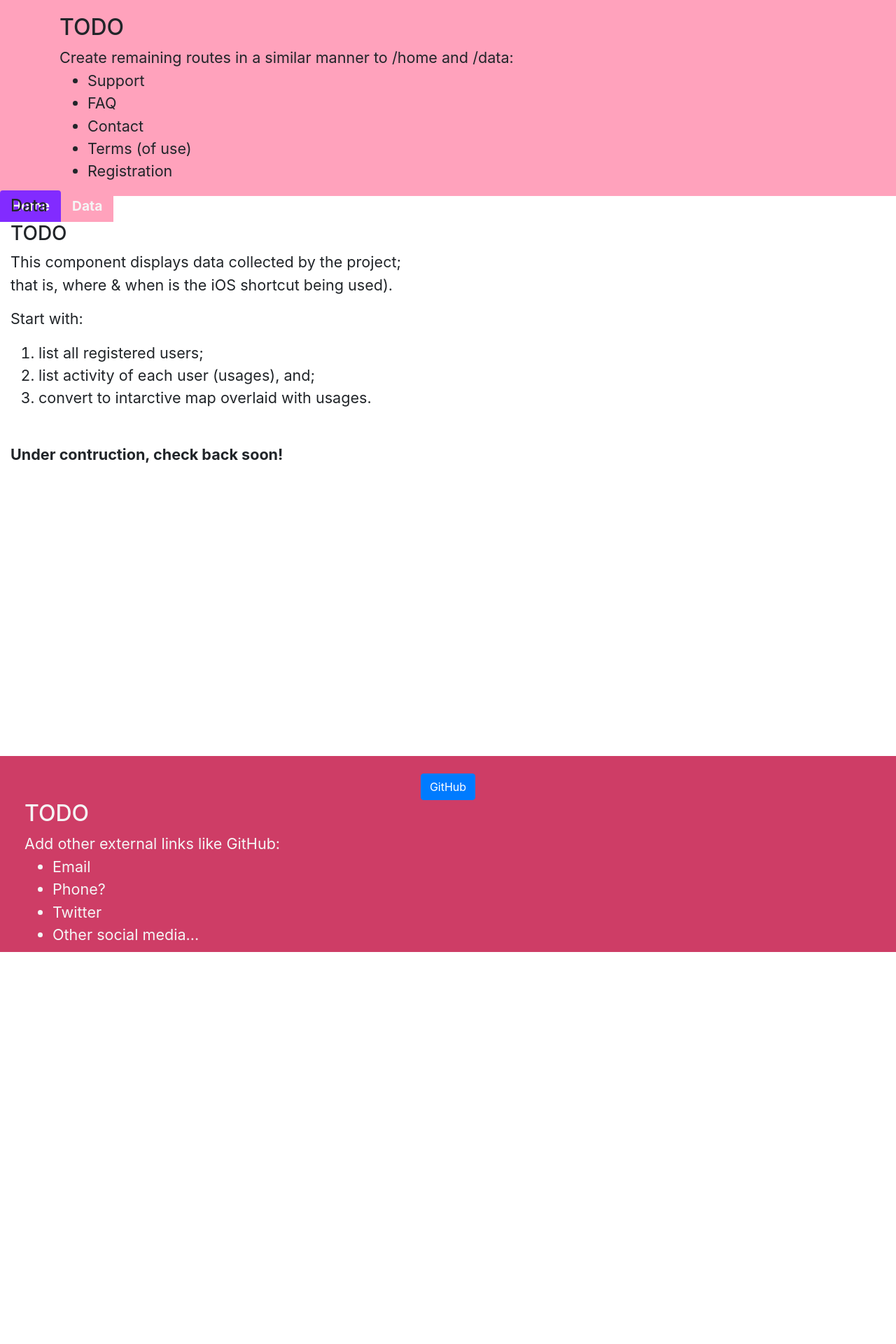
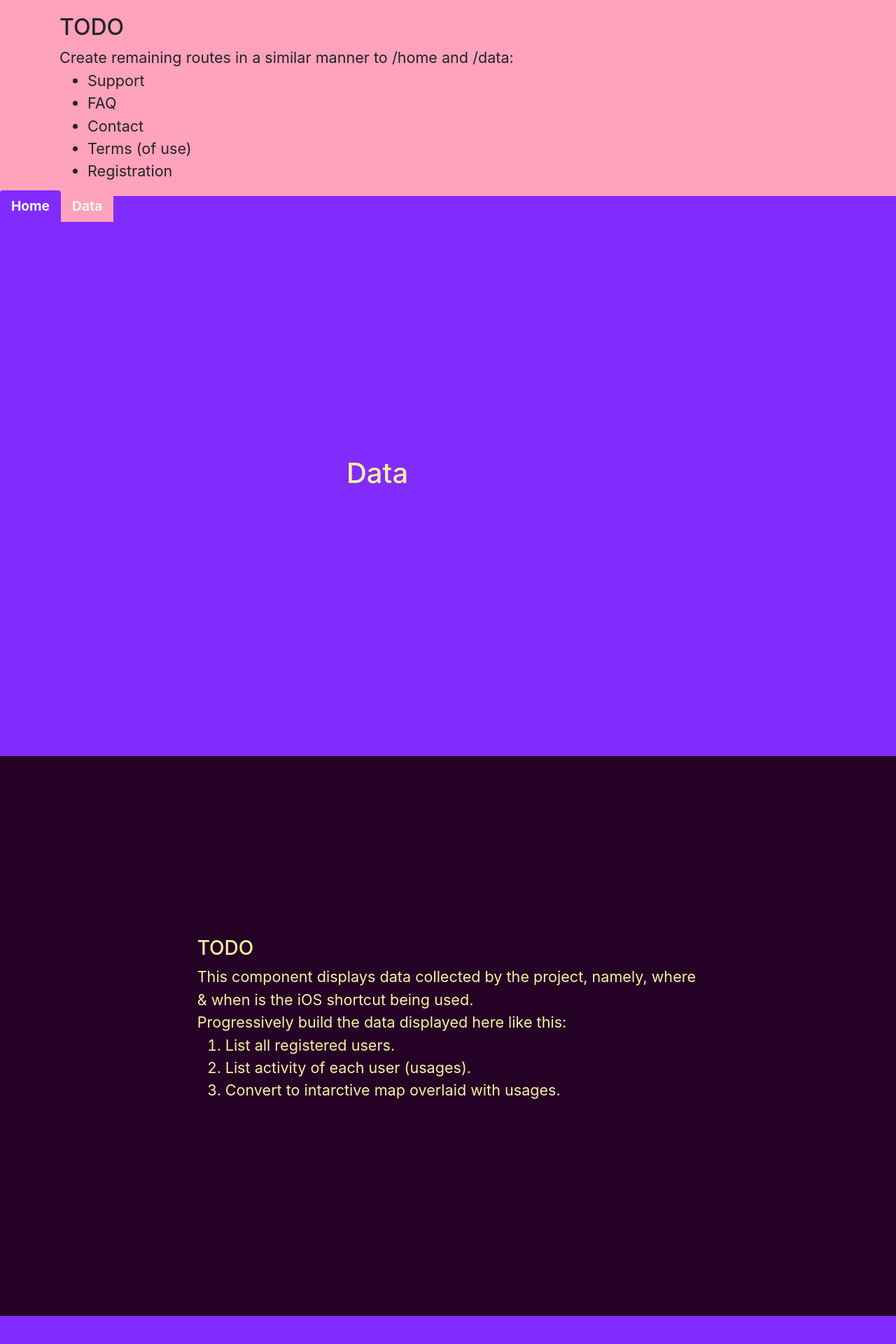
Before and after one commit to i-witness/heroku-server, an Angular app: page /data in a window 1280 px wide. Shown: the top 1920 px of the page at 70% size. Before the commit the page ends 1360 px from the top, so only its background shows below. Built offline with nearby package versions, Linux system fonts and the light colour scheme.

Commit message:
finish mocking up data component

```diff
--- a/src/app/data/data.component.css
+++ b/src/app/data/data.component.css
@@ -0,0 +1,12 @@
+div {
+  color: #f4f0a1;
+}
+
+div.row-odd {
+  background-color: #822bff;
+}
+
+div.row-even {
+  background-color: #250126;
+  color: #fff30a;
+}
--- a/src/app/data/data.component.html
+++ b/src/app/data/data.component.html
@@ -1,24 +1,29 @@
 <div class="container-fluid">
-  <div class="row">
-    <div class="col">
-      <h4>Data</h4>
-
-      <h3>TODO</h3>
-      <p>
-        This component displays data collected by the project;
-        <br />
-        that is, where & when is the iOS shortcut being used).
-      </p>
-      <p>Start with:</p>
-      <ol>
-        <li>list all registered users;</li>
-        <li>list activity of each user (usages), and;</li>
-        <li>convert to intarctive map overlaid with usages.</li>
-      </ol>
-
-      <br />
-
-      <strong>Under contruction, check back soon!</strong>
+  <div class="row justify-content-center align-items-center row-odd">
+    <div class="col-3">
+      <h1>Data</h1>
     </div>
   </div>
+
+  <div class="row row-even justify-content-center align-items-center">
+    <div class="col-7">
+      <h3>TODO</h3>
+      This component displays data collected by the project, namely, where &
+      when is the iOS shortcut being used.
+      <br />
+      Progressively build the data displayed here like this:
+      <ol>
+        <li>List all registered users.</li>
+        <li>List activity of each user (usages).</li>
+        <li>Convert to intarctive map overlaid with usages.</li>
+      </ol>
+      <br />
+    </div>
+  </div>
+  <div class="row row-odd justify-content-center align-items-center">
+    <div class="col-4">
+      <h1>UNDER CONSTRUCTION, CHECK BACK SOON!</h1>
+    </div>
+  </div>
+  <div class="row row-even"></div>
 </div>
```
